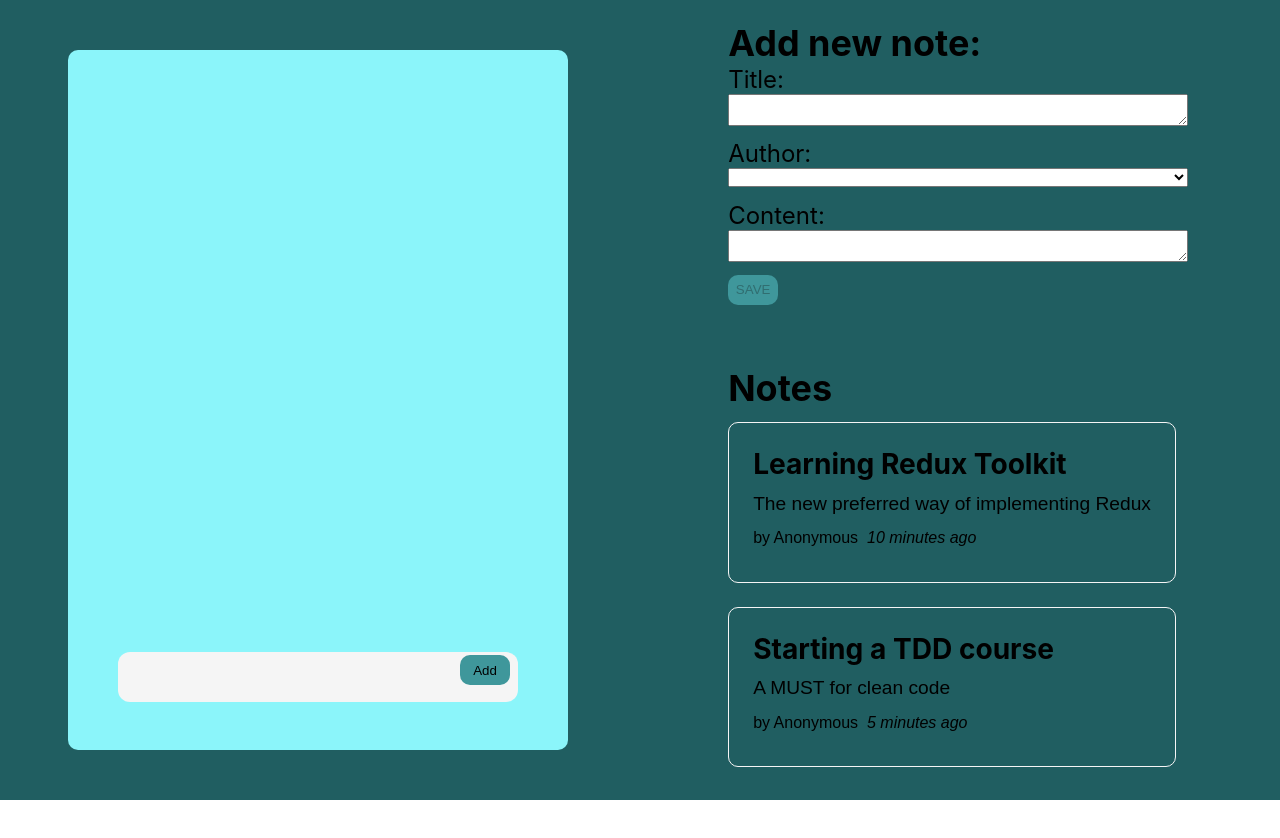
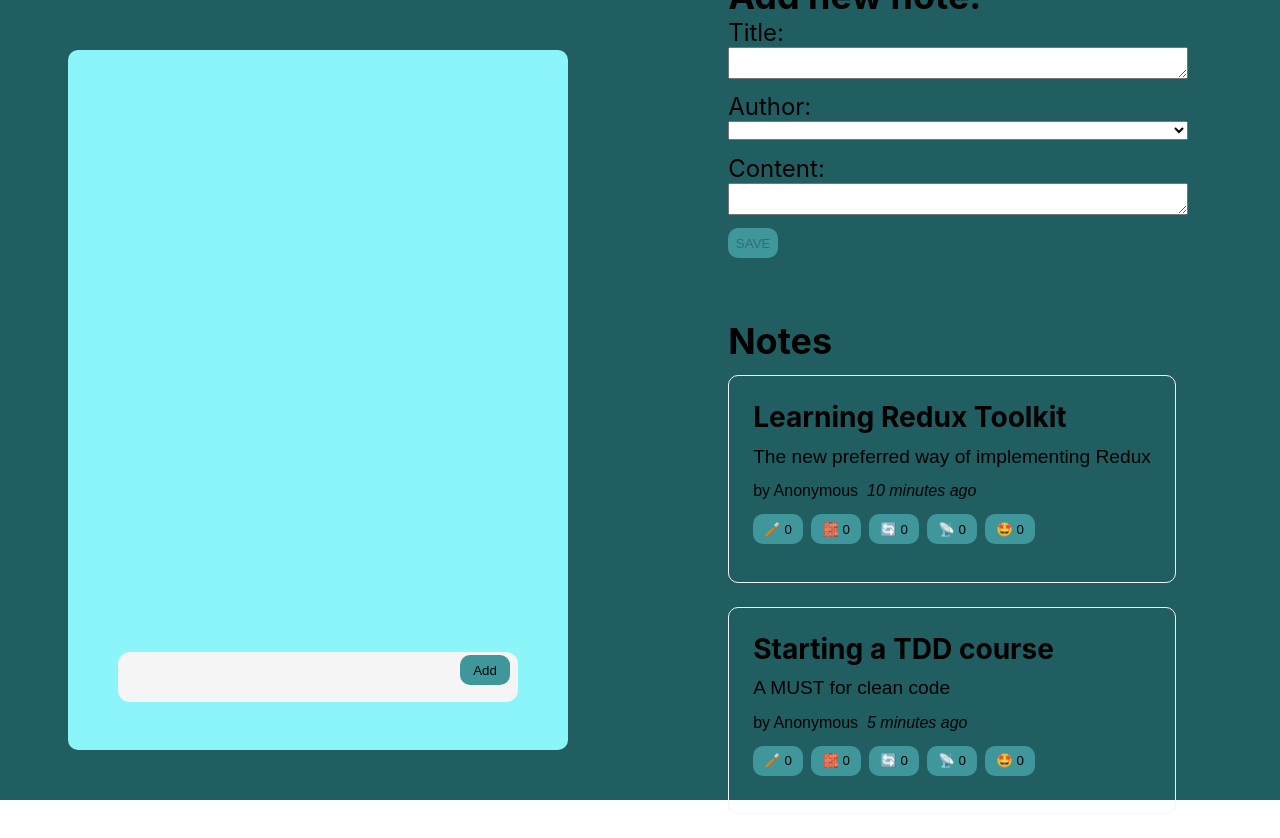
Before and after one commit to MayuRuru/redux-ToDo, a React (Create React App) app: page / in a window 1280 px wide. Shown: the top 838 px of the page. Before the commit the page ends 803 px from the top, so only its background shows below. Built offline with nearby package versions, Linux system fonts and the light colour scheme.

Commit message:
add emojis to notes list

```diff
--- a/src/components/notes/NotesList.js
+++ b/src/components/notes/NotesList.js
@@ -4,6 +4,7 @@ import { useSelector } from "react-redux";
 import { selectNotesList } from "../../features/notes/notesSlice";
 import NotesAuthor from "../../features/notes/NotesAuthor";
 import TimeConverter from "../../helper/TimeConverter";
+import TopicsIcons from "./TopicsIcons";
 
 const NotesList = () => {
   const notes = useSelector(selectNotesList);
@@ -20,6 +21,7 @@ const NotesList = () => {
         <NotesAuthor userId={note.userId} />
         <TimeConverter timestamp={note.date} />
       </p>
+      <TopicsIcons note={note} />
     </article>
   ));
 
--- a/src/components/notes/TopicsIcons.js
+++ b/src/components/notes/TopicsIcons.js
@@ -34,15 +34,20 @@ const TopicsIcons = ({ note }) => {
 
   const topicButtons = Object.entries(topicEmoji).map(([name, emoji]) => {
     return (
-      <button>
+      <button
         key={name}
-        type="button" className="topicButton" onClick=
-        {() => dispatch(topicAdded({ postId: postMessage.id, topic: name }))}
+        type="button"
+        className="topicButton"
+        onClick={() =>
+          dispatch(topicAdded({ noteId: note.id, reaction: name }))
+        }
+      >
+        {emoji} {note.topics[name]}
       </button>
     );
   });
 
-  return <>{topicButtons}</>;
+  return <div>{topicButtons}</div>;
 };
 
 export default TopicsIcons;
```
